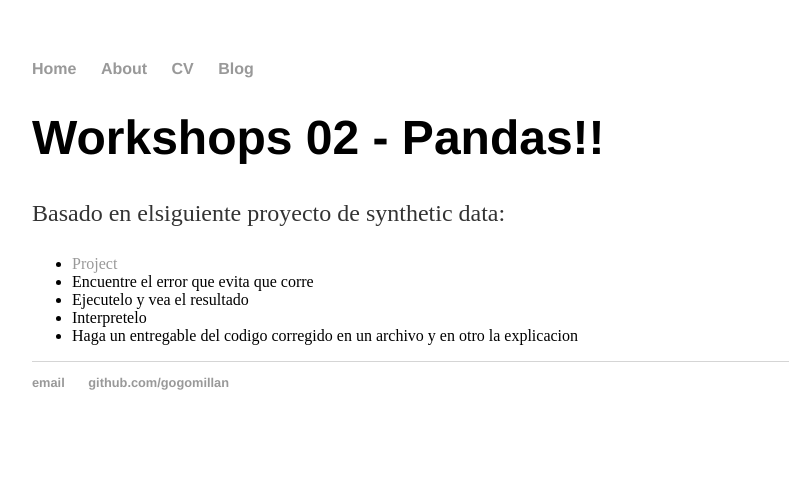
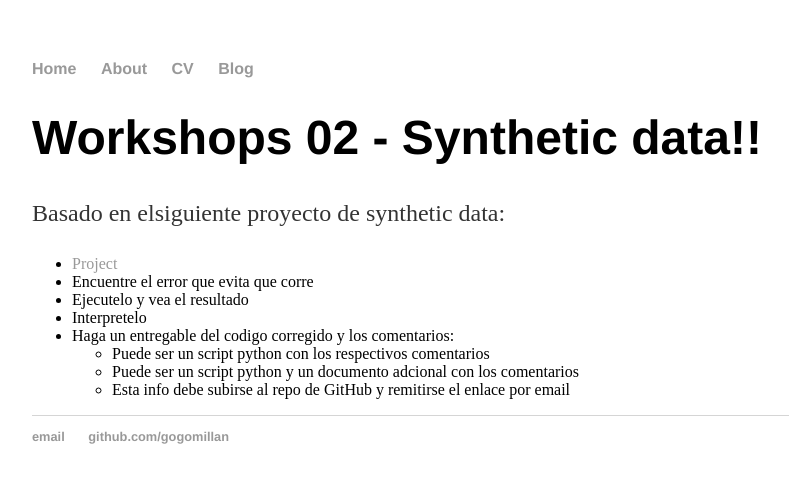
Before and after one commit to jassonkm/Examen-DataAnalisys, a plain HTML site: page workshops/02_synthetic-data.html in a window 1280 px wide. Shown: the whole page, without its empty margins (160-949 px from the left). Drawn offline with Linux system fonts and the light colour scheme.

Commit message:
Fix session fourth info

```diff
--- a/workshops/02_synthetic-data.html
+++ b/workshops/02_synthetic-data.html
@@ -16,7 +16,7 @@
 		</nav>
 		<div class="container">
     		<div class="blurb">
-          <h1>Workshops 02 - Pandas!!</h1>
+          <h1>Workshops 02 - Synthetic data!!</h1>
 			<p>Basado en elsiguiente proyecto de synthetic data:</p>
 			<ul>
         <li><a
@@ -24,7 +24,13 @@
         <li>Encuentre el error que evita que corre</li>
         <li>Ejecutelo y vea el resultado</li>
         <li>Interpretelo</li>
-        <li>Haga un entregable del codigo corregido en un archivo y en otro la explicacion</li>
+        <li>Haga un entregable del codigo corregido y los comentarios:
+          <ul>
+            <li>Puede ser un script python con los respectivos comentarios</li>
+            <li>Puede ser un script python y un documento adcional con los comentarios</li>
+            <li>Esta info debe subirse al repo de GitHub y remitirse el enlace por email</li>
+          </ul>
+        </li>
 			</ul>
     		</div><!-- /.blurb -->
 		</div><!-- /.container -->
```
Also changed, not shown: index.html (+0 -1 lines), 2 other files.
